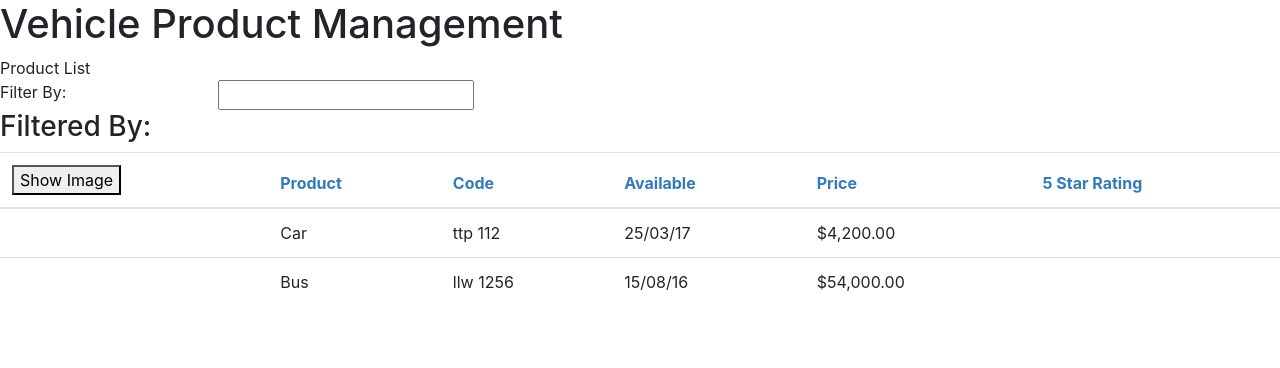
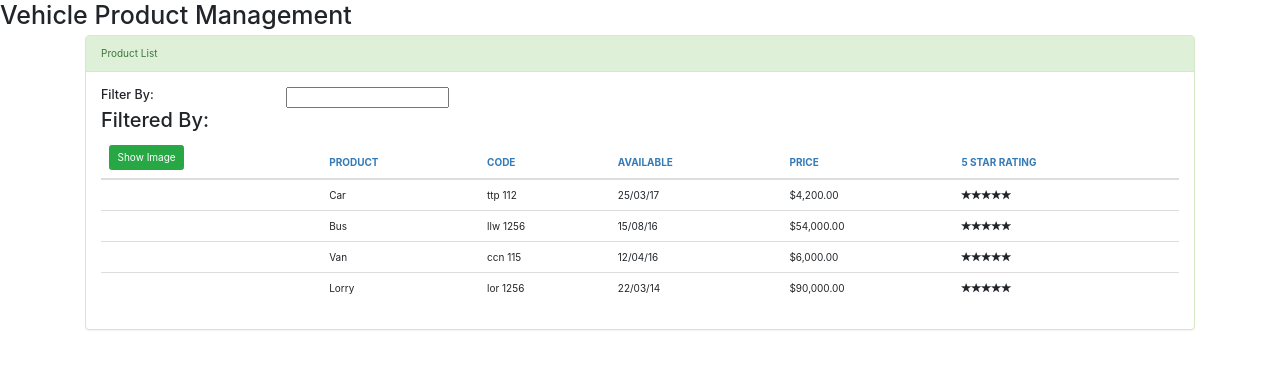
Before and after one commit to nuwansampath2007/project1, an Angular app: page / in a window 1280 px wide. Shown: the top 368 px of the page. Built offline with nearby package versions, Linux system fonts and the light colour scheme.

Commit message:
7th commit

```diff
--- a/src/app/app.component.ts
+++ b/src/app/app.component.ts
@@ -1,3 +1,4 @@
+import { ProductService } from './products/product.service';
 import { Component } from '@angular/core';
 
 @Component({
@@ -7,7 +8,8 @@ import { Component } from '@angular/core';
           <h1>{{pageTitle}}</h1>
           <pm-products></pm-products>
       </div>
-  `
+  `,
+  providers: [ProductService]
 })
 
 export class AppComponent{
--- a/src/app/products/product-list.component.html
+++ b/src/app/products/product-list.component.html
@@ -1,17 +1,18 @@
-<div class='panel panel-primary'>
-    <div class='pane-heading'>
+<div class="container">
+<div class='panel panel-success'>
+    <div class='panel-heading'>
         {{ pageTitle }}
     </div>
     <div class='panel-body'>
         <div class='row'>
-            <div class='col-md-2'>Filter By:</div>
+            <div class='col-md-2'><h5>Filter By:</h5></div>
             <div class='col-md-4'>
                 <input type='text' [(ngModel)]='listFilter' />
             </div>
         </div>
         <div class='row'>
                 <div class='col-md-6'>
-                    <h3>Filtered By: {{listFilter}} </h3>
+                    <h2>Filtered By: {{listFilter}} </h2>
                 </div>
         </div>
 
@@ -20,16 +21,16 @@
                 <thead>
                     <tr>
                         <th>
-                            <button class='btn-btn-primary'
+                            <button class='btn btn-success'
                                 (click) = 'toggleImage()'>
                                 {{showImage ? 'Hide' : 'Show'}} Image
                             </button>
                         </th>
-                        <th>Product</th>
-                        <th>Code</th>
-                        <th>Available</th>
-                        <th>Price</th>
-                        <th>5 Star Rating</th>
+                        <th>PRODUCT</th>
+                        <th>CODE</th>
+                        <th>AVAILABLE</th>
+                        <th>PRICE</th>
+                        <th>5 STAR RATING</th>
 
                     </tr>
                 </thead>
@@ -47,10 +48,14 @@
                         <td>{{product.productCode | lowercase | convertToSpaces: '-' }}</td>
                         <td>{{product.releaseDate | date:"dd/MM/yy"}}</td>
                         <td>{{product.price | currency:'USD':true:'1.2-2'}}</td>
-                        <td><pm-star></pm-star></td>
+                        <td>
+                            <pm-star [rating]='product.starRating'>
+                            </pm-star>
+                        </td>
                     </tr>
                 </tbody>
             </table>
         </div>
     </div>
 </div>
+</div>
--- a/src/app/products/product-list.component.ts
+++ b/src/app/products/product-list.component.ts
@@ -1,3 +1,4 @@
+import { ProductService } from './product.service';
 import { Component, OnInit } from '@angular/core';
 import { IProducts } from './product';
 
@@ -23,32 +24,10 @@ export class ProductListComponent implements OnInit{
         }
 
     filteredProducts: IProducts[];
-    products: IProducts[] = [
-        {
-            "productId":   2,
-            "productName": "Car",
-            "productCode": "TTP-112",
-            "releaseDate": "03/25/2017",
-            "description": "2000CC petrol 16 Valve Engine",
-            "price": 4200,
-            "starRating": 4.5,
-            "imageUrl": "https://upload.wikimedia.org/wikipedia/commons/thumb/4/48/Toyota_Allion_T260.jpg/1280px-Toyota_Allion_T260.jpg"
-        },
-        {
-            "productId":   3,
-            "productName": "Bus",
-            "productCode": "LLW-1256",
-            "releaseDate": "08/15/2016",
-            "description": "3500CC diesel 24 Valve Engine",
-            "price": 54000,
-            "starRating": 4,
-            "imageUrl": "https://upload.wikimedia.org/wikipedia/commons/f/f2/2001-2007_Toyota_Coaster_bus_01.jpg"
-        }
-    ];
+    products: IProducts[] = [];
 
-    constructor() {
-        this.filteredProducts = this.products;
-        this.listFilter = '';
+    constructor(private _productService: ProductService) {
+
     }
 
     performFilter(filterBy: string): IProducts[]{
@@ -61,6 +40,7 @@ export class ProductListComponent implements OnInit{
     }
 
     ngOnInit(): void{
-        console.log('In OnInit...');
+        this.products = this._productService.getProducts();
+        this.filteredProducts = this.products;
     }
 }
--- /dev/null
+++ b/src/app/products/product.service.ts
@@ -0,0 +1,52 @@
+import { IProducts } from './product';
+import { Injectable } from "@angular/core";
+
+@Injectable()
+export class ProductService{
+
+    getProducts(): IProducts[]{
+        return[
+            {
+                "productId":   1,
+                "productName": "Car",
+                "productCode": "TTP-112",
+                "releaseDate": "03/25/2017",
+                "description": "2000CC petrol 16 Valve Engine",
+                "price": 4200,
+                "starRating": 2,
+                "imageUrl": "https://upload.wikimedia.org/wikipedia/commons/thumb/4/48/Toyota_Allion_T260.jpg/1280px-Toyota_Allion_T260.jpg"
+            },
+            {
+                "productId":   2,
+                "productName": "Bus",
+                "productCode": "LLW-1256",
+                "releaseDate": "08/15/2016",
+                "description": "3500CC diesel 24 Valve Engine",
+                "price": 54000,
+                "starRating": 4.5,
+                "imageUrl": "https://upload.wikimedia.org/wikipedia/commons/f/f2/2001-2007_Toyota_Coaster_bus_01.jpg"
+            },
+            {
+                "productId":   3,
+                "productName": "Van",
+                "productCode": "CCN-115",
+                "releaseDate": "04/12/2016",
+                "description": "2500CC diesel 16 Valve Engine",
+                "price": 6000,
+                "starRating": 3,
+                "imageUrl": "https://upload.wikimedia.org/wikipedia/commons/thumb/4/48/Toyota_Allion_T260.jpg/1280px-Toyota_Allion_T260.jpg"
+            },
+            {
+                "productId":   4,
+                "productName": "Lorry",
+                "productCode": "LOR-1256",
+                "releaseDate": "03/22/2014",
+                "description": "4000CC diesel 24 Valve Engine",
+                "price": 90000,
+                "starRating": 1,
+                "imageUrl": "https://upload.wikimedia.org/wikipedia/commons/f/f2/2001-2007_Toyota_Coaster_bus_01.jpg"
+            }
+        ]
+    }
+
+}
--- a/src/app/shared/star.component.css
+++ b/src/app/shared/star.component.css
@@ -0,0 +1,3 @@
+.stars{
+    color: rgb(99, 4, 4);
+}
--- a/src/app/shared/star.component.ts
+++ b/src/app/shared/star.component.ts
@@ -1,11 +1,11 @@
-import { Component, OnChanges } from '@angular/core';
+import { Component, OnChanges, Input } from '@angular/core';
 @Component({
     selector: 'pm-star',
     templateUrl: './star.component.html',
     styleUrls: ['./star.component.css']
 })
 export class StarComponent implements OnChanges{
-    rating: number = 4;
+    @Input() rating: number;
     starWidth: number;
 
     ngOnChanges(): void{
--- a/src/index.html
+++ b/src/index.html
@@ -7,6 +7,9 @@
 
   <meta name="viewport" content="width=device-width, initial-scale=1">
   <link rel="icon" type="image/x-icon" href="favicon.ico">
+  <link rel="stylesheet" href="https://maxcdn.bootstrapcdn.com/bootstrap/3.3.7/css/bootstrap.min.css">
+  <script src="https://ajax.googleapis.com/ajax/libs/jquery/3.2.1/jquery.min.js"></script>
+  <script src="https://maxcdn.bootstrapcdn.com/bootstrap/3.3.7/js/bootstrap.min.js"></script>
 </head>
 <body>
   <pm-root></pm-root>
```
Also changed, not shown: src/app/shared/star.component.html (line endings or trailing spaces).
